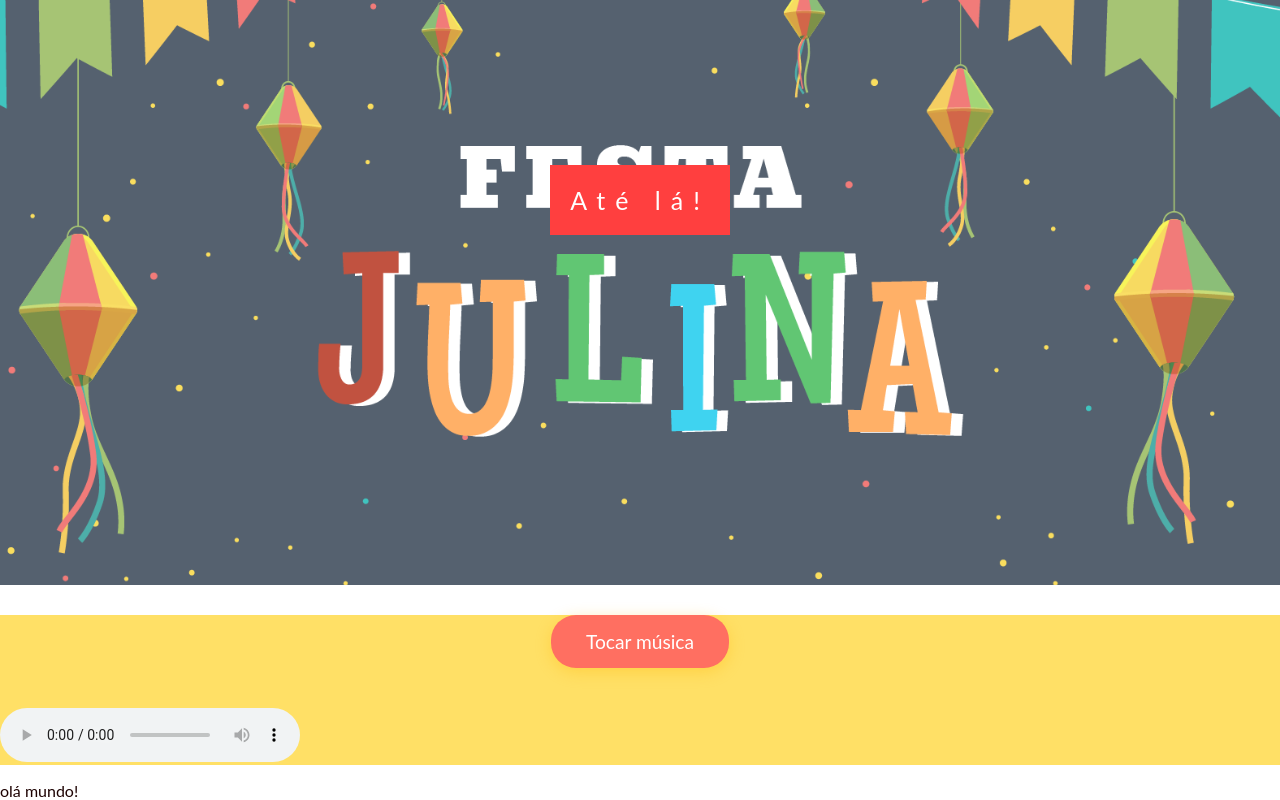
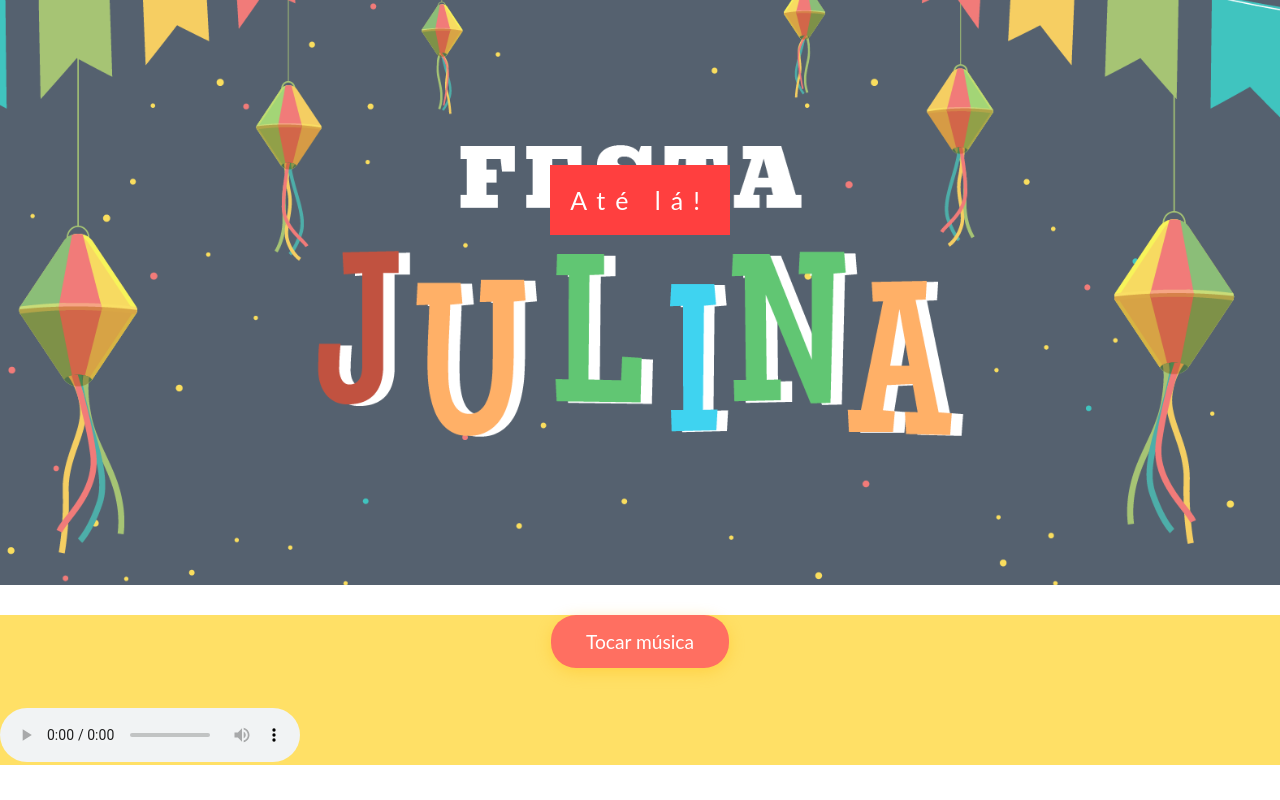
Before and after one commit to nathanmarcheck/Projeto_Parallax, a plain HTML site: page index.html in a window 1280 px wide. Shown: the part 3087-3887 px from the top of the page. After the commit the page ends 3852 px from the top, so only its background shows below. Drawn offline with Linux system fonts and the light colour scheme.

Commit message:
exclusão a olá mundo

```diff
--- a/index.html
+++ b/index.html
@@ -40,6 +40,6 @@
     <button onclick="document.getElementById('musica').play()">Tocar música</button>
     <audio id="musica" src="audio/pula_fogueira.mp3" controls></audio>
     </div>
-    <p>olá mundo!</p>
+
 </body>
 </html>
```
